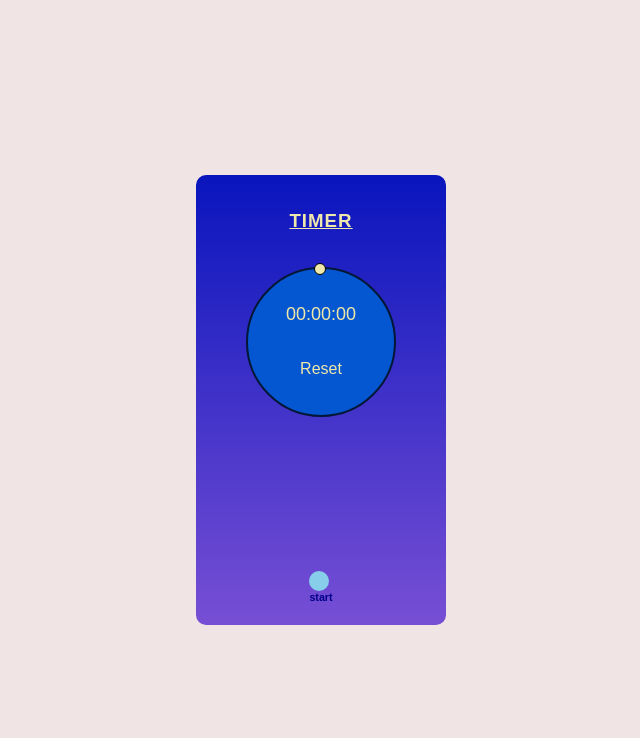
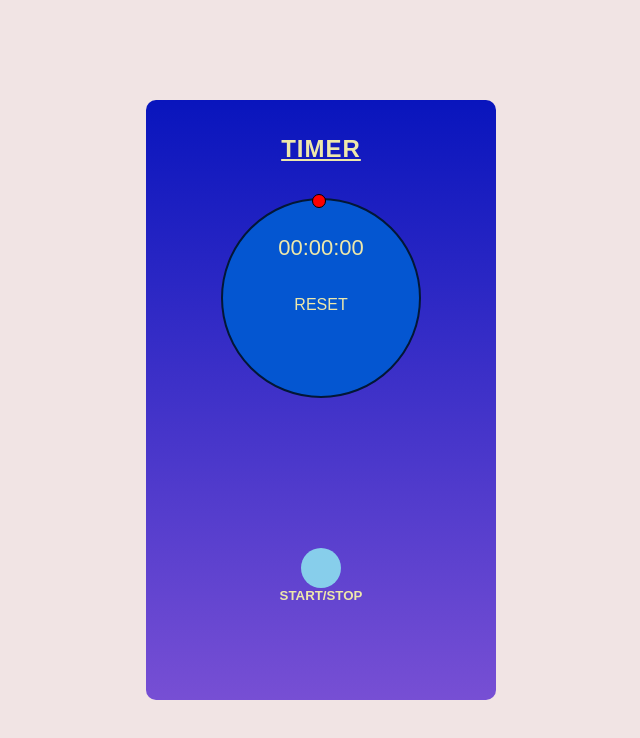
Before and after one commit to Mannyalfa/ios-style-timer, a plain HTML site: page index.html in a window 1280 px wide. Shown: the whole page, without its empty margins (319-959 px from the left). Drawn offline with Linux system fonts and the light colour scheme.

Commit message:
added readme and some styling changes

```diff
--- a/assets/style.css
+++ b/assets/style.css
@@ -12,8 +12,8 @@ body{
     background: #F1E4E4;
 }
 .box{
-    height: 450px;
-    width: 250px;
+    height: 600px;
+    width: 350px;
     border-radius: 10px;
     display: flex;
     flex-direction: column;
@@ -21,13 +21,13 @@ body{
     color: palegoldenrod;
     background: linear-gradient(to bottom,#0915bd,#774fd4);
 }
-.box h3{
+.box h2{
     position: relative;
     letter-spacing: 1px;
     margin: 35px 0;
     text-align: center;
 }
-.box h3::after{
+.box h2::after{
     position: absolute;
     content: '';
     left: 50%;
@@ -39,15 +39,15 @@ body{
 }
 .time__circle{
     position: relative;
-    height: 150px;
-    width: 150px;
+    height: 200px;
+    width: 200px;
     background: #0456d1;
     border-radius: 50%;
     border: 2px solid #021736;
     text-align: center;
 }
 .time__circle p{
-    font-size: 18px;
+    font-size: 22px;
     margin: 35px 0;
 }
 .sec__circle{
@@ -64,9 +64,9 @@ body{
     position: absolute;
     top: -6px;
     right: -5px;
-    height: 10px;
-    width: 10px;
-    background: palegoldenrod;
+    height: 12px;
+    width: 12px;
+    background: red;
     border-radius: 50%;
     border: 1px solid black;
 }
@@ -77,13 +77,10 @@ span{
     cursor: pointer;
 }
 .timer__controls .play__btn{
-    padding: 10px;
-    line-height: 10px;
+    position: center;
+    padding: 20px;
+    line-height: 20px;
     border-radius: 50%;
     border: 1px darkblue;
     background:skyblue;
 }
-
-h6 {
-    color: darkblue;
-}
--- a/index.html
+++ b/index.html
@@ -6,20 +6,20 @@
     <meta http-equiv="X-UA-Compatible" content="IE=edge">
     <meta name="viewport" content="width=device-width, initial-scale=1.0">
     <link rel="stylesheet" href="./assets/style.css">
-    <title>Countdown Timer</title>
+    <title>Timer</title>
 </head>
 <body>
     <div class="box">
-        <h3><u>TIMER</u></h3>
+        <h2><u>TIMER</u></h2>
         <div class="time__circle">
             <div class="sec__circle"></div>
             <p id="timer">00:00:00</p>
-            <span class="reset__btn">Reset</span>
+            <span class="reset__btn">RESET</span>
         </div>
         <div class="timer__controls">
             <button class="play__btn"><i class="fi-sr-play"></i></button>
-            <h6>start</h6>
         </div>
+        <h5>START/STOP</h5>
     </div>
 
     <script src="./assets/script.js"></script>
```
Also changed, not shown: 1 other file.
